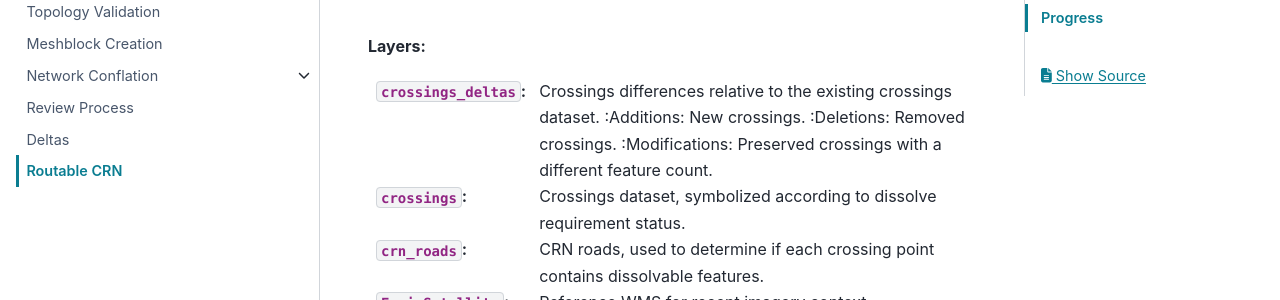
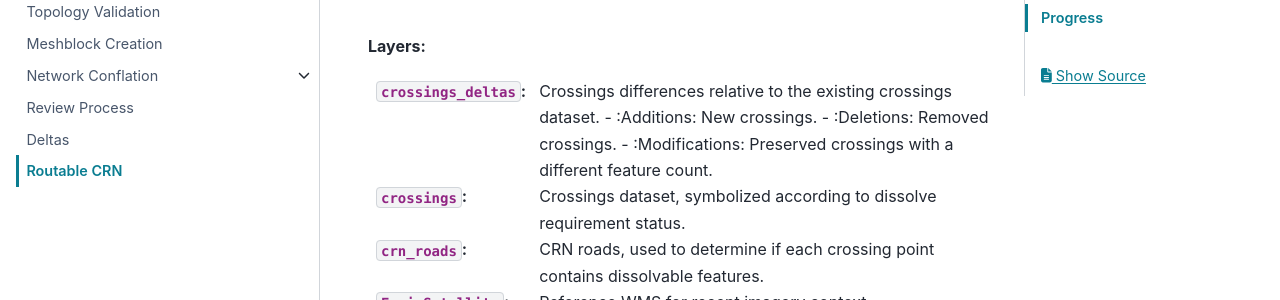
Before and after one commit to StatCan/egp-crn, a Sphinx documentation site: the page built from docs/source/road_network_collapse/routable_crn.rst, in a window 1280 px wide and 900 px high, scrolled down 2039 px. Shown: the part 179-479 px from the top of the window. Built offline with Sphinx 7.4.7 and the PyData theme 0.15.4, drawn with Linux system fonts in a browser that asks for light colours.

Commit message:
[1] updated crn docs formatting.

```diff
--- a/docs/source/road_network_collapse/routable_crn.rst
+++ b/docs/source/road_network_collapse/routable_crn.rst
@@ -55,9 +55,9 @@ Explanation of Layers
 **Layers:**
 
 :``crossings_deltas``: Crossings differences relative to the existing crossings dataset.
-    :Additions: New crossings.
-    :Deletions: Removed crossings.
-    :Modifications: Preserved crossings with a different feature count.
+    - :Additions: New crossings.
+    - :Deletions: Removed crossings.
+    - :Modifications: Preserved crossings with a different feature count.
 :``crossings``: Crossings dataset, symbolized according to dissolve requirement status.
 :``crn_roads``: CRN roads, used to determine if each crossing point contains dissolvable features.
 :``Esri Satellite``: Reference WMS for recent imagery context.
```
